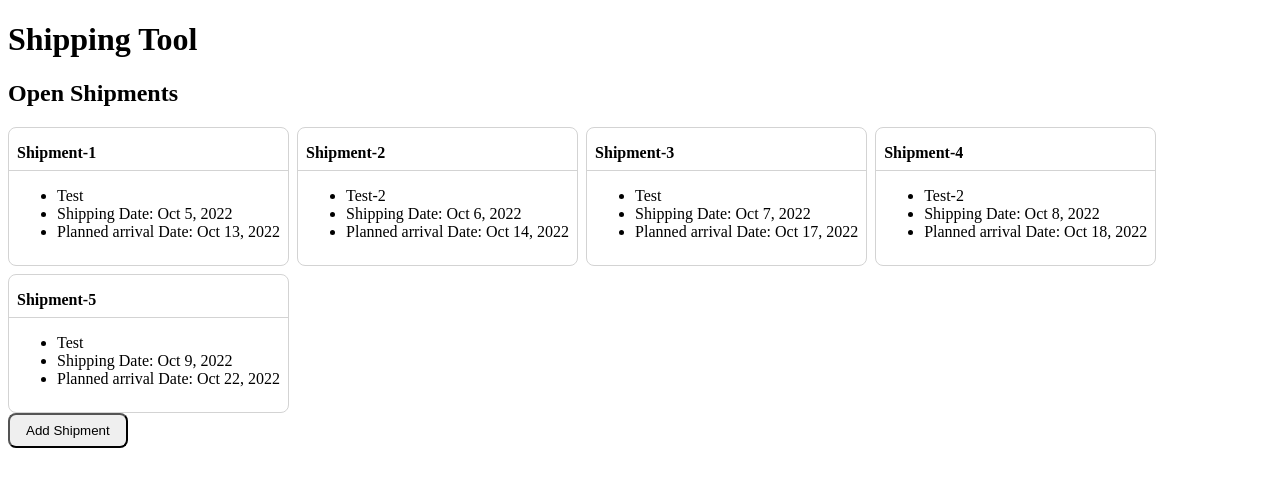
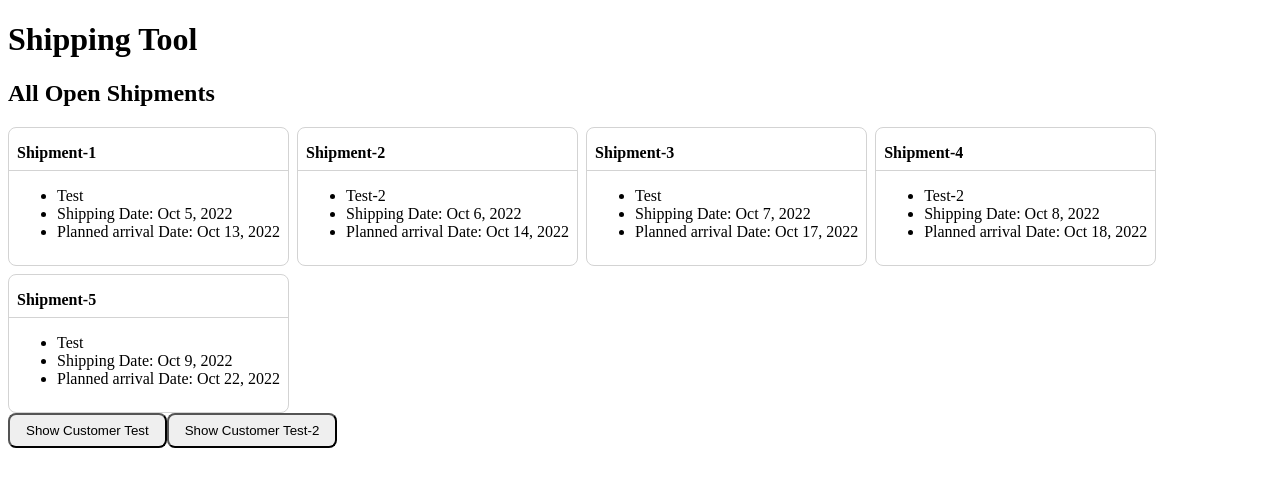
Before and after one commit to innoq/angular-14-inclusive-north-splendid-confidence, an Angular app: page /shipments in a window 1280 px wide. Shown: the top 486 px of the page. Built offline with nearby package versions, Linux system fonts and the light colour scheme.

Commit message:
router navigate integrated

```diff
--- a/src/app/shipping/pages/shipping-overview-page/shipping-overview-page.component.html
+++ b/src/app/shipping/pages/shipping-overview-page/shipping-overview-page.component.html
@@ -1,3 +1,4 @@
-<h2>Open Shipments</h2>
+<h2>All Open Shipments</h2>
 <da-shipping-overview-list [shipments]="openShipments$ | async"></da-shipping-overview-list>
-<da-button text="Add Shipment"></da-button>
+<da-button text="Show Customer Test" (click)="navigateTo('Test')"></da-button>
+<da-button text="Show Customer Test-2" (click)="navigateTo('Test-2')"></da-button>
--- a/src/app/shipping/pages/shipping-overview-page/shipping-overview-page.component.ts
+++ b/src/app/shipping/pages/shipping-overview-page/shipping-overview-page.component.ts
@@ -1,4 +1,5 @@
 import { ChangeDetectionStrategy, Component, OnInit } from '@angular/core';
+import { ActivatedRoute, Router } from '@angular/router';
 import { Observable } from 'rxjs';
 import { Shipment } from '../../models/shipping.models';
 import { ShippingService } from '../../services/shipping.service';
@@ -12,10 +13,16 @@ import { ShippingService } from '../../services/shipping.service';
 export class ShippingOverviewPageComponent implements OnInit {
   openShipments$!: Observable<Shipment[]>;
 
-  constructor(public shippingService: ShippingService) {}
+  constructor(public router: Router,
+              public activatedRoute: ActivatedRoute,
+              public shippingService: ShippingService,) {}
 
   ngOnInit(): void {
     this.openShipments$ = this.shippingService.getOpenShipments();
   }
 
+  navigateTo(where: string): void {
+    this.router.navigate([where], { relativeTo: this.activatedRoute });
+  }
+
 }
```
